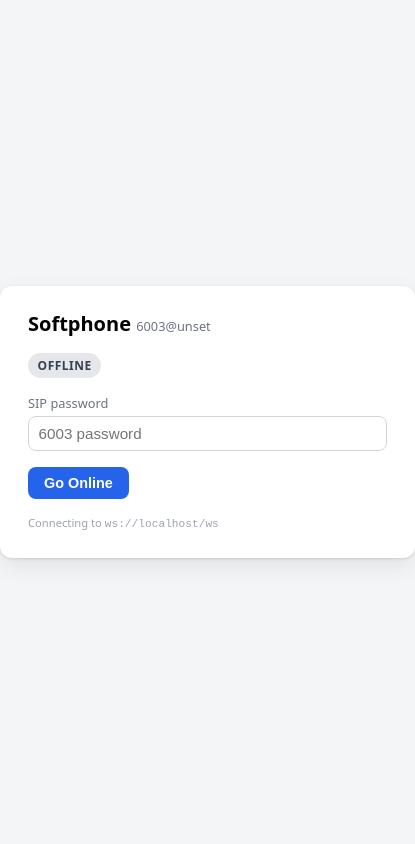
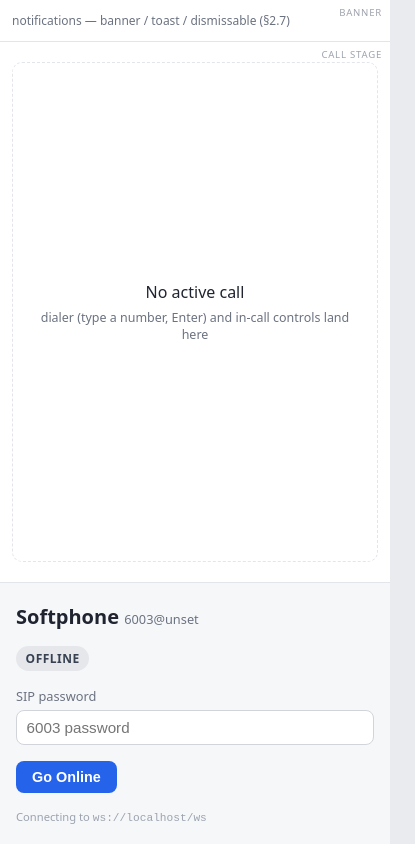
Before and after one commit to WDMarais/asterisk-softphone, a website built with Vite: page index.html in a window 390 px wide. Shown: the whole page, 415 px wide, since content can reach past the window. Built offline with nearby package versions, Linux system fonts and the light colour scheme; no server answers.

Commit message:
Scaffold app-shell region layout
Add mountApp: a banner / rail / stage / context / presence grid (region
model in PLAN.md) with honest labelled placeholders. Registration mounts
into the presence region; every other region fills in as its slice lands.
Grid + responsive reflow live in styles.css.

Co-Authored-By: Claude Opus 4.8 (1M context) <noreply@anthropic.com>

```diff
--- a/src/main.ts
+++ b/src/main.ts
@@ -8,7 +8,7 @@
 
 import "./ui/styles.css";
 import { defaultConfig, isMock } from "./config";
-import { mountRegistration } from "./ui/registration";
+import { mountApp } from "./ui/appShell";
 import { SipUa, type PhoneClientFactory } from "./sip/ua";
 import { MockSipUa } from "./sip/mockUa";
 
@@ -17,4 +17,4 @@ const makeClient: PhoneClientFactory = isMock
   : (config, onOutcome) => new SipUa(config, onOutcome);
 
 const app = document.querySelector<HTMLDivElement>("#app");
-if (app) mountRegistration(app, defaultConfig, makeClient);
+if (app) mountApp(app, defaultConfig, makeClient);
--- /dev/null
+++ b/src/ui/appShell.ts
@@ -0,0 +1,52 @@
+// App shell — the first-principles desktop layout (region model in PLAN.md):
+//   ┌ banner ─────────────────────────┐   alerts: §2.7 banner / toast / dismissable
+//   │ rail    │  stage     │ context  │   rail = call list · stage = active call/dialer
+//   │ presence│ (stage…)   │ (context)│   context = linked record + notes
+//   └─────────┴────────────┴──────────┘   presence = identity + availability (bottom-left)
+//
+// Regions are honest placeholders for now; each fills in as its slice lands.
+// The registration/availability controls already exist, so they're mounted into
+// the presence region — everything else is a labelled stub. The grid + responsive
+// reflow live in styles.css (.app-shell / .region--*).
+
+import { mountRegistration } from "./registration";
+import type { PhoneClientFactory } from "../sip/ua";
+import type { SoftphoneConfig } from "../config";
+
+export function mountApp(
+  root: HTMLElement,
+  config: SoftphoneConfig,
+  makeClient: PhoneClientFactory,
+): void {
+  root.innerHTML = `
+    <div class="app-shell">
+      <header class="region region--banner" aria-label="Alerts">
+        <span class="region__tag">banner</span>
+        <span class="region__note">notifications — banner / toast / dismissable (§2.7)</span>
+      </header>
+
+      <nav class="region region--rail" aria-label="Activity">
+        <span class="region__tag">activity</span>
+        <div class="placeholder">Call list — active + recent, grouped by linkedid</div>
+      </nav>
+
+      <main class="region region--stage" aria-label="Call">
+        <span class="region__tag">call stage</span>
+        <div class="placeholder placeholder--lead">
+          No active call
+          <small>dialer (type a number, Enter) and in-call controls land here</small>
+        </div>
+      </main>
+
+      <aside class="region region--context" aria-label="Context">
+        <span class="region__tag">context</span>
+        <div class="placeholder">Linked record (screen-pop) + notes / disposition</div>
+      </aside>
+
+      <section class="region region--presence" id="presence" aria-label="Presence"></section>
+    </div>
+  `;
+
+  const presence = root.querySelector<HTMLElement>("#presence");
+  if (presence) mountRegistration(presence, config, makeClient);
+}
--- a/src/ui/styles.css
+++ b/src/ui/styles.css
@@ -1,14 +1,33 @@
 :root {
   color-scheme: light dark;
   font-family: system-ui, sans-serif;
+
+  /* Theme tokens — neutral/light for now. Restyling (incl. a dark mode) is a
+     matter of overriding these; nothing below hard-codes a palette colour. */
+  --bg-app: #e9ebef;
+  --bg-region: #ffffff;
+  --bg-rail: #f6f7f9;
+  --border: #e2e5ea;
+  --text: #1f2430;
+  --text-dim: #6b7280;
+  --accent: #2563eb;
+
+  /* Shell geometry — the rail/context column widths reflow at the breakpoints. */
+  --rail-w: 260px;
+  --context-w: 300px;
+}
+
+/* The shell fills the viewport, so the html/body/#app chain must carry height. */
+html,
+body,
+#app {
+  height: 100%;
 }
 
 body {
   margin: 0;
-  display: grid;
-  place-items: center;
-  min-height: 100vh;
-  background: #f4f5f7;
+  background: var(--bg-app);
+  color: var(--text);
 }
 
 .card {
@@ -104,3 +123,148 @@ h1 small {
 .hint code {
   font-size: 0.7rem;
 }
+
+/* ============================================================================
+   App shell — first-principles desktop layout (see ui/appShell.ts).
+
+   grid-template-areas names the regions in a visual ASCII map, so the layout is
+   readable at a glance and reflows by re-drawing the map at each breakpoint.
+   `stage` and `context` repeat down rows 2-3 so they span full height while
+   `presence` tucks under the `rail` (bottom-left, Discord-style).
+   ============================================================================ */
+.app-shell {
+  height: 100%;
+  display: grid;
+  grid-template-columns: var(--rail-w) 1fr var(--context-w);
+  grid-template-rows: auto 1fr auto;
+  grid-template-areas:
+    "banner   banner banner"
+    "rail     stage  context"
+    "presence stage  context";
+}
+
+/* Grid items default to min-width/height:auto, which lets content force a cell
+   wider/taller than its track (the classic "grid blowout"). min-*:0 lets each
+   region clip and scroll its own content instead. */
+.region {
+  min-width: 0;
+  min-height: 0;
+  position: relative;
+  padding: 0.75rem;
+  overflow: auto;
+  background: var(--bg-region);
+  border: 0 solid var(--border);
+}
+
+.region--banner {
+  grid-area: banner;
+  display: flex;
+  align-items: center;
+  gap: 0.6rem;
+  border-bottom-width: 1px;
+}
+.region--rail {
+  grid-area: rail;
+  background: var(--bg-rail);
+  border-right-width: 1px;
+}
+.region--stage {
+  grid-area: stage;
+  display: flex;
+  flex-direction: column;
+}
+.region--context {
+  grid-area: context;
+  background: var(--bg-rail);
+  border-left-width: 1px;
+}
+.region--presence {
+  grid-area: presence;
+  background: var(--bg-rail);
+  border-right-width: 1px;
+  border-top-width: 1px;
+}
+
+/* A small corner label so each empty region reads as an intentional stub. */
+.region__tag {
+  position: absolute;
+  top: 0.4rem;
+  right: 0.5rem;
+  font-size: 0.6rem;
+  letter-spacing: 0.08em;
+  text-transform: uppercase;
+  color: var(--text-dim);
+  opacity: 0.65;
+}
+.region__note {
+  font-size: 0.75rem;
+  color: var(--text-dim);
+}
+
+/* Placeholder content — dashed, dim, centred: clearly "to be filled". */
+.placeholder {
+  display: grid;
+  place-content: center;
+  text-align: center;
+  gap: 0.4rem;
+  height: 100%;
+  margin: 0.5rem 0;
+  padding: 1rem;
+  border: 1px dashed var(--border);
+  border-radius: 10px;
+  color: var(--text-dim);
+  font-size: 0.85rem;
+}
+.placeholder--lead {
+  flex: 1;
+  font-size: 1rem;
+  color: var(--text);
+}
+.placeholder small {
+  color: var(--text-dim);
+  font-size: 0.78rem;
+}
+
+/* The registration card sits in the presence box — flatten it so it reads as a
+   panel in the shell rather than a floating card. */
+.region--presence .card {
+  width: auto;
+  padding: 0.5rem 0.25rem;
+  background: transparent;
+  border-radius: 0;
+  box-shadow: none;
+}
+
+/* Tablet: drop the context panel first (least essential when narrow). */
+@media (max-width: 1024px) {
+  .app-shell {
+    grid-template-columns: var(--rail-w) 1fr;
+    grid-template-areas:
+      "banner   banner"
+      "rail     stage"
+      "presence stage";
+  }
+  .region--context {
+    display: none;
+  }
+}
+
+/* Mobile: single column — stage is the focus, presence drops to a bottom bar,
+   the activity rail is hidden (a drawer is a later slice). Dialing defers to the
+   hardware keyboard here, so no on-screen keypad is needed. */
+@media (max-width: 640px) {
+  .app-shell {
+    grid-template-columns: 1fr;
+    grid-template-rows: auto 1fr auto;
+    grid-template-areas:
+      "banner"
+      "stage"
+      "presence";
+  }
+  .region--rail {
+    display: none;
+  }
+  .region--presence {
+    border-right-width: 0;
+  }
+}
```
